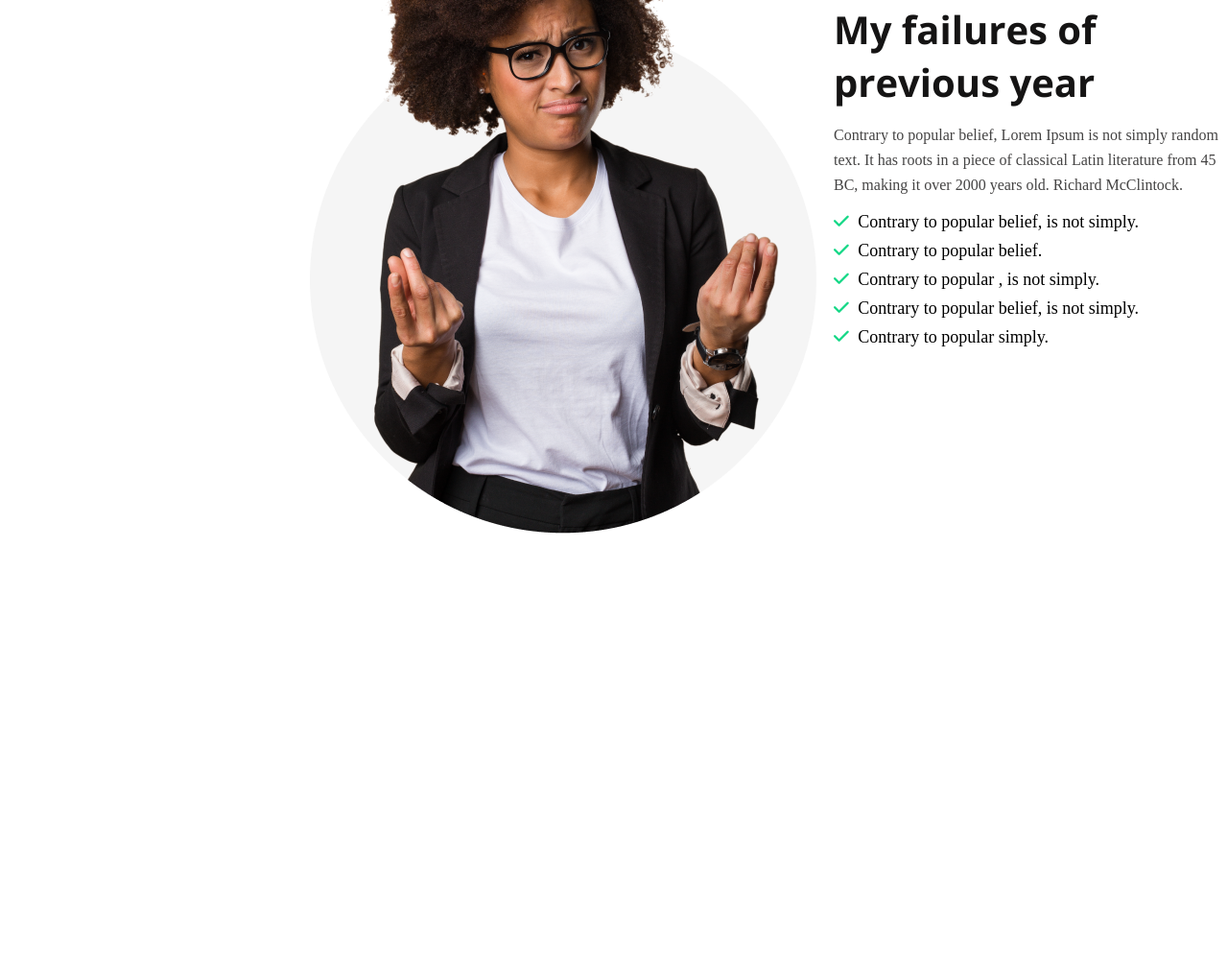
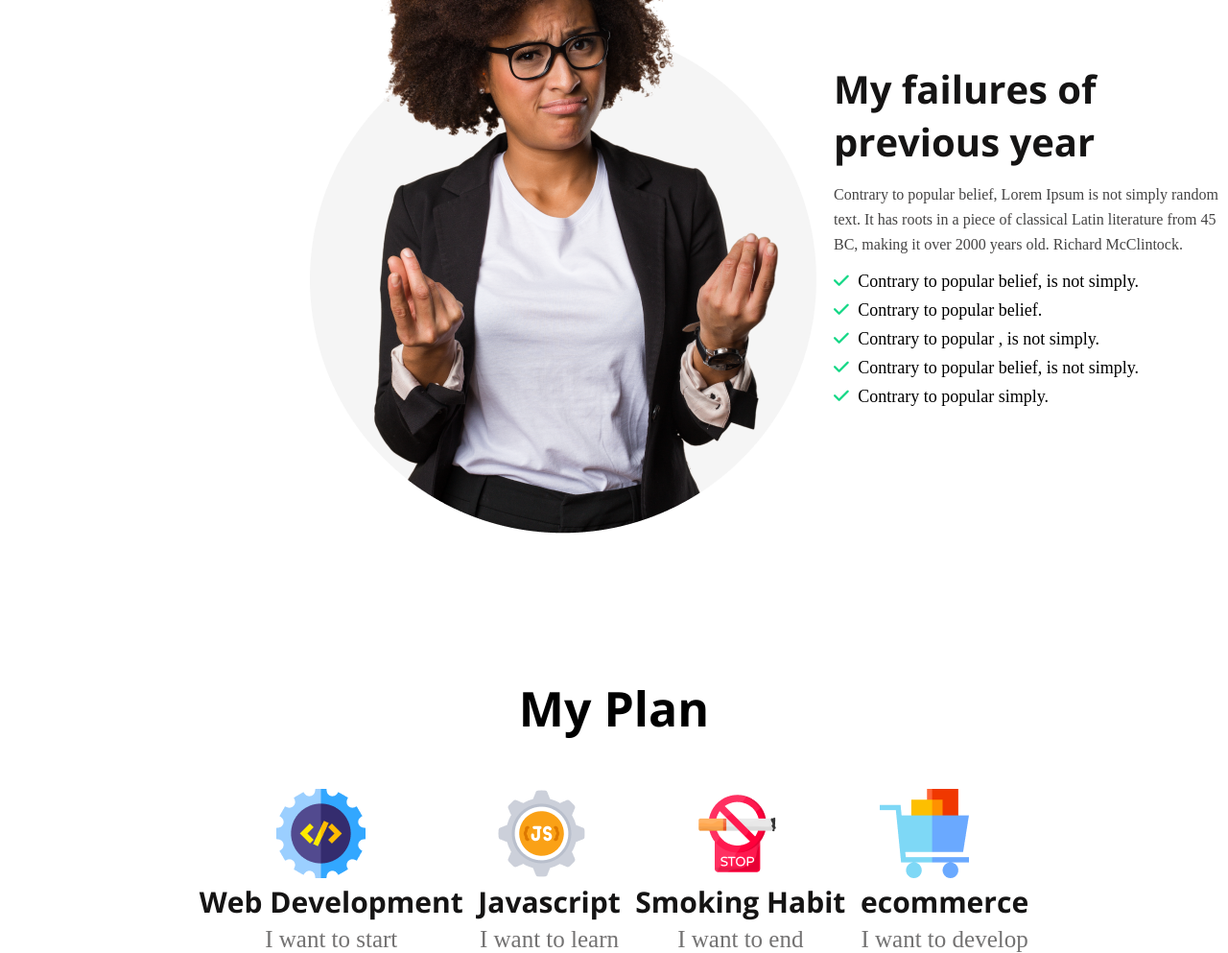
Before and after one commit to MD-Sabbir-Hosain-Rafi99/new-year-website-project, a plain HTML site: page index.html in a window 1280 px wide. Shown: the part 1188-2181 px from the top of the page at 96% size. Before the commit the page ends 1868 px from the top, so only its background shows below. Drawn offline with nearby package versions, Linux system fonts and the light colour scheme.

Commit message:
My plan section

```diff
--- a/index.html
+++ b/index.html
@@ -24,6 +24,7 @@
         </div>
     </header>
     <main>
+        <!--My Failures-->
         <div class="main-container">
             <div class="main-image">
                 <img src="images/person.png" alt="">
@@ -46,6 +47,30 @@
                 </div>
             </div>
         </div>
+        <!--My Plan-->
+            <h2 class="header-three">My Plan</h2>
+         <div class="my-plan-container">
+                <div class="my-plan-list">
+                    <img class="icon-pic1" src="./images/icons/web.png" alt="">
+                    <h3 class="heading-four">Web Development</h3>
+                    <p class="dev-para">I want to start</p>
+                </div>
+                <div class="my-plan-list">
+                    <img class="icon-pic2" src="./images/icons/js.png" alt="">
+                    <h3 class="heading-four">Javascript</h3>
+                    <p class="dev-para">I want to learn</p>
+                </div>
+                <div class="my-plan-list">
+                    <img class="icon-pic3" src="./images/icons/smoke.png" alt="">
+                    <h3 class="heading-four">Smoking Habit</h3>
+                    <p class="dev-para">I want to end</p>
+                </div>
+                <div class="my-plan-list">
+                    <img class="icon-pic4" src="./images/icons/ecom.png" alt="">
+                    <h3 class="heading-four">ecommerce</h3>
+                    <p class="dev-para">I want to develop</p>
+                </div>
+        </div>
     </main>
     <footer>
 
--- a/style.css
+++ b/style.css
@@ -2,7 +2,9 @@
     margin: 0;
     padding: 0;
 }
-main, header{
+
+main,
+header {
     width: 100%;
 }
 
@@ -67,6 +69,7 @@ header {
     padding-top: 200px; */
     position: center;
     padding: 120px 300px;
+    margin-bottom: 24px;
 }
 
 ul>li {
@@ -79,7 +82,8 @@ ul>li {
     display: block;
     justify-content: space-around;
     color: black;
-    margin-bottom: 24px;
+    margin-top: 100px;
+
 }
 
 .heading-two {
@@ -100,7 +104,7 @@ ul>li {
     width: 416px;
     flex-direction: column;
     flex-shrink: 0;
-    color:  #444343;
+    color: #444343;
     font-family: Work Sans;
     font-size: 16px;
     font-style: normal;
@@ -108,7 +112,60 @@ ul>li {
     line-height: 26px;
     margin-bottom: 10px;
 }
-.fa-solid{
+
+.fa-solid {
     color: #16D887;
     margin-right: 5px;
 }
+
+/* main section end */
+
+.my-plan-container {
+    display: flex;
+    justify-content: space-around;
+    margin: 50px 200px 0px 200px;
+    align-items: center;
+    vertical-align: middle;
+}
+
+.header-three {
+    text-align: center;
+    font-family: 'Open Sans', sans-serif;
+    font-size: 50px;
+}
+
+.heading-four {
+    color: #151414;
+    text-align: center;
+    font-family: 'Open Sans', sans-serif;
+    font-size: 30px;
+    font-style: normal;
+    font-weight: 700;
+    line-height: normal;
+    margin-bottom: 5px;
+}
+
+.my-plan-list {
+    align-items: center;
+}
+
+.dev-para {
+    color: #737272;
+    text-align: center;
+    font-size: 25px;
+    font-style: normal;
+    font-weight: 500;
+    line-height: normal;
+}
+.icon-pic1{
+    margin-left: 80px;
+}
+.icon-pic2{
+    margin-left: 20px;
+}
+.icon-pic3{
+    margin-left: 60px;
+}
+.icon-pic4{
+    margin-left: 20px;
+}
```
